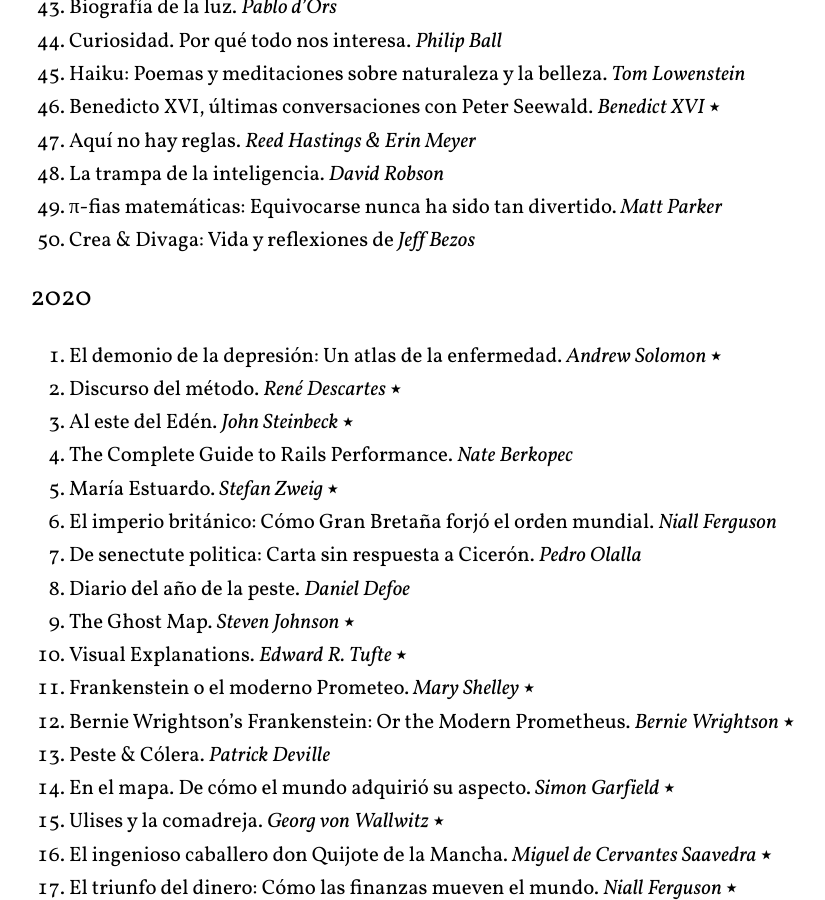
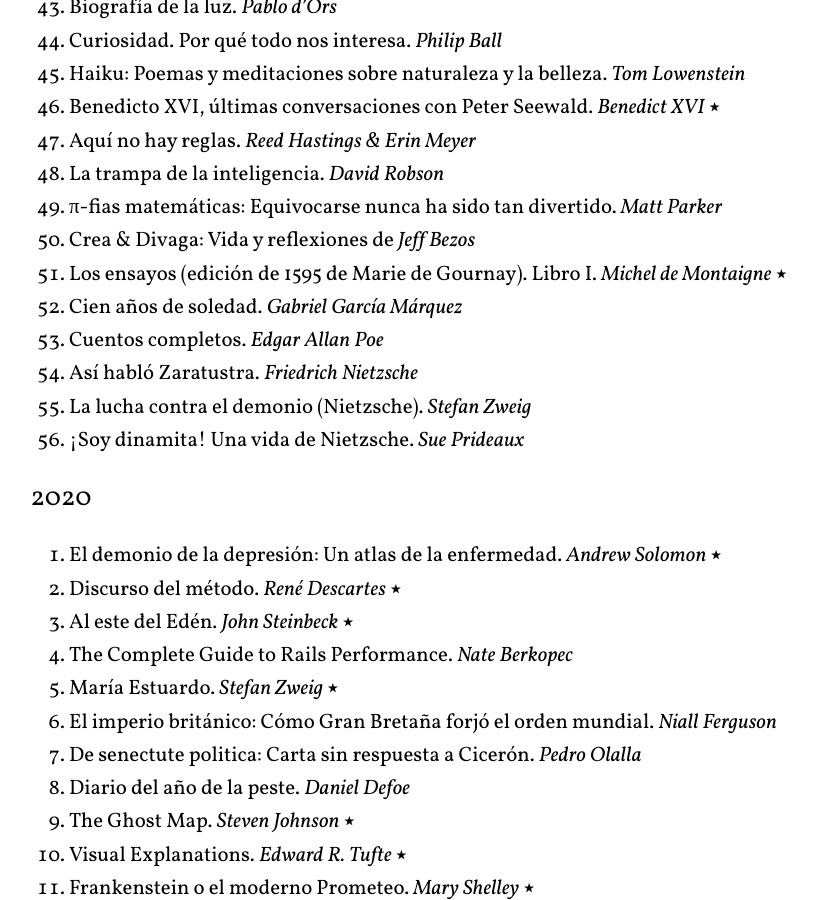
Before and after one commit to arturoherrero/arturoherrero.com, a Jekyll site: the page built from pages/books.md, in a window 1280 px wide and 900 px high, scrolled down 1748 px. Shown: the whole window, without its empty margins (220-1045 px from the left). Built offline with Jekyll 4.4.1, drawn with Linux system fonts in a browser that asks for light colours.

Commit message:
Update lists

```diff
--- a/pages/books.md
+++ b/pages/books.md
@@ -31,7 +31,7 @@
 19. Crucial Conversations. *Kerry Patterson, Joseph Grenny, Ron McMillan & Al Switzler*
 20. Grandes estrategias. *John Lewis Gaddis*
 21. Day-by-day Pregnancy Book. *Maggie Blott*
-22. The First 90 Days. *Michael D. Watkins*
+22. The First 90 Days. *Michael D. Watkins* ⭑
 23. El camino. *Miguel Delibes*
 24. Expecting Better. *Emily Oster*
 25. El origen. *Thomas Bernhard*
@@ -60,6 +60,12 @@
 48. La trampa de la inteligencia. *David Robson*
 49. π-fias matemáticas: Equivocarse nunca ha sido tan divertido. *Matt Parker*
 50. Crea & Divaga: Vida y reflexiones de *Jeff Bezos*
+51. Los ensayos (edición de 1595 de Marie de Gournay). Libro I. *Michel de Montaigne* ⭑
+52. Cien años de soledad. *Gabriel García Márquez*
+53. Cuentos completos. *Edgar Allan Poe*
+54. Así habló Zaratustra. *Friedrich Nietzsche*
+55. La lucha contra el demonio (Nietzsche). *Stefan Zweig*
+56. ¡Soy dinamita! Una vida de Nietzsche. *Sue Prideaux*
 
 
 ### 2020
```
Also changed, not shown: pages/directors.md (+7 -0 lines), pages/games.md (+1 -0 lines), pages/movies.md (+2 -0 lines).
